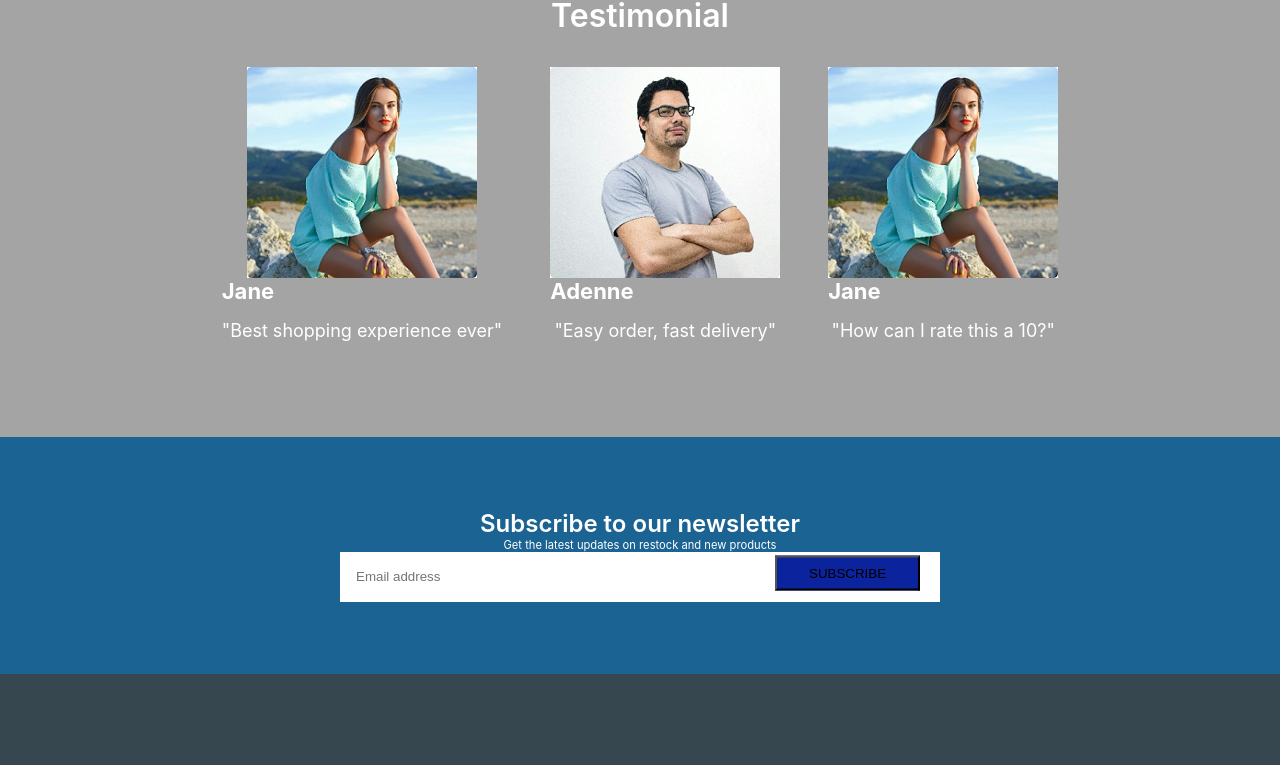
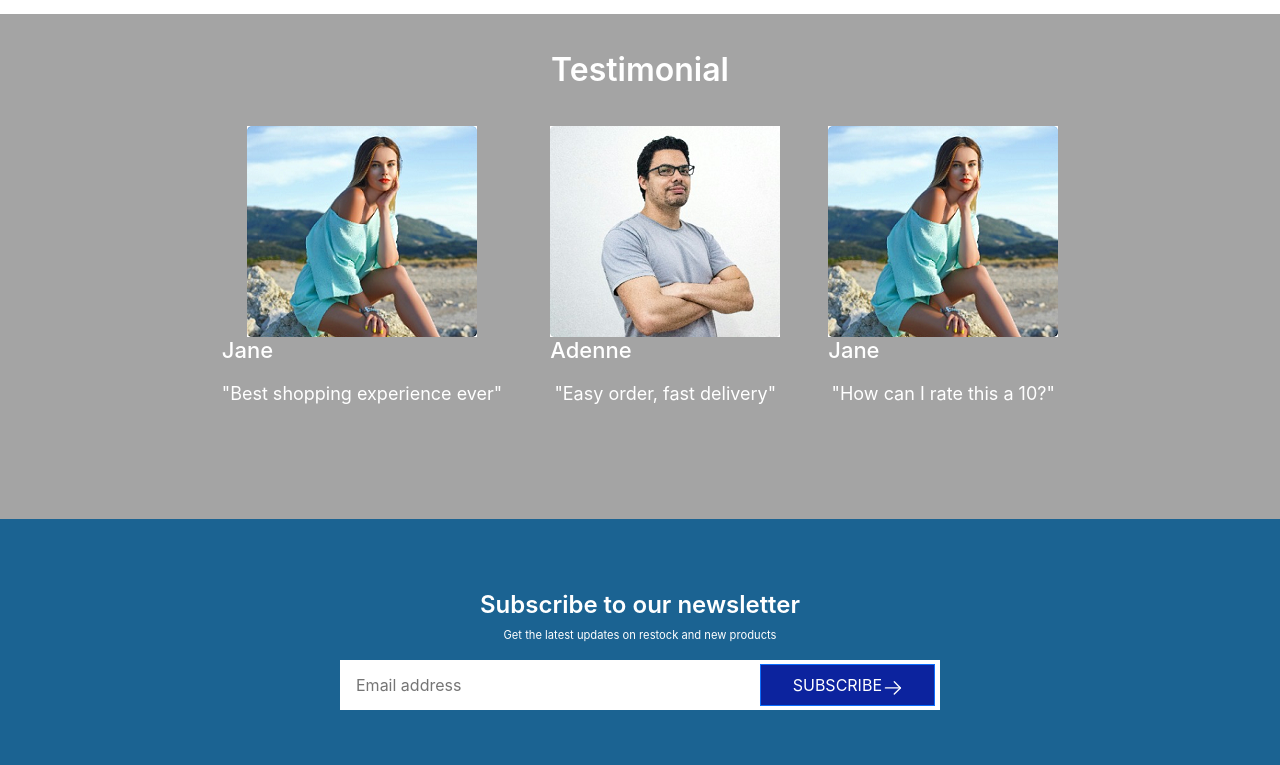
Before and after one commit to Habiblassz/timbu, a React (Create React App) app: page / in a window 1280 px wide. Shown: the part 2000-2765 px from the top of the page. Built offline with nearby package versions, Linux system fonts and the light colour scheme; the HTML template or start-up script is replaced by a standard one.

Commit message:
Made corrections to footer and navbar components

```diff
--- a/src/App.js
+++ b/src/App.js
@@ -3,9 +3,6 @@ import Main from "./components/main";
 import Shop from "./components/shop";
 import Testimonials from "./components/testimonials";
 import Footer from "./components/footer";
-// import "bootstrap/dist/css/bootstrap.min.css";
-// import NavbarComponent from "./components/navbar-page";
-// import DataFunction from "./components/data";
 
 function App() {
 	return (
@@ -15,7 +12,6 @@ function App() {
 			<Shop />
 			<Testimonials />
 			<Footer />
-			{/* <NavbarComponent /> */}
 			{/* <DataFunction /> */}
 		</div>
 	);
--- a/src/components/footer.css
+++ b/src/components/footer.css
@@ -1,4 +1,4 @@
-.wrapper .footer-top {
+.footer-wrapper .footer-top {
 	background-color: var(--light-blue);
 	display: flex;
 	flex-direction: column;
@@ -8,21 +8,21 @@
 	color: #fff;
 }
 
-.wrapper .footer-top h3 {
+.footer-wrapper .footer-top h3 {
 	font-size: 1.5rem;
 	font-weight: 600;
 }
 
-.wrapper .footer-top p {
+.footer-wrapper .footer-top p {
 	font-size: 0.7rem;
 	font-weight: 400;
 }
 
-.wrapper .footer-top .subscribe {
+.footer-wrapper .footer-top .subscribe {
 	position: relative;
 	height: 50px;
 }
-.wrapper .footer-top .subscribe input {
+.footer-wrapper .footer-top .subscribe input {
 	width: 600px;
 	height: 100%;
 	border: none;
@@ -30,97 +30,143 @@
 	outline: none;
 }
 
-.wrapper .footer-top .subscribe button {
+.footer-wrapper .footer-top .button {
+	display: flex;
+	position: absolute;
+	right: 5px;
+	top: 50%;
+	transform: translateY(-50%);
+}
+
+.footer-wrapper .footer-top .subscribe button {
 	padding: 0.5rem 2rem;
-	position: absolute;
-	transform: translate(-165px, 10%);
 	background-color: var(--deep-blue);
 	border-radius: 0;
 }
 
-.wrapper .footer-bottom {
+.footer-wrapper .footer-bottom {
 	background-color: var(--gray-color);
 	display: flex;
-	justify-content: space-between;
-	align-items: center;
+	justify-content: center;
+	align-items: flex-start;
+	gap: 11rem;
 	flex-wrap: wrap;
-	/* gap: 2.5rem; */
 	color: #fff;
 	padding: 5rem 4.5rem;
 }
 
-.wrapper .footer-bottom .footer-bottom-left .logo-name {
+.footer-wrapper .footer-bottom .footer-bottom-left .logo-name {
 	font-weight: 700;
 	font-size: 2rem;
 }
 
-.wrapper .footer-bottom .footer-bottom-left .navbar-logo {
+.footer-wrapper .footer-bottom .footer-bottom-left .navbar-logo {
 	display: flex;
 	flex-direction: column;
+	justify-content: flex-start;
+	align-items: flex-start;
 	gap: 1.5rem;
 }
 
-.wrapper .footer-bottom .footer-bottom-center {
+.footer-wrapper .footer-bottom .footer-bottom-center {
 	display: flex;
 	flex-direction: column;
 }
 
-.wrapper .footer-bottom .footer-bottom-center .links {
+.footer-wrapper .footer-bottom-center ul {
+	padding-left: 0;
+	position: relative;
+	line-height: 2rem;
+}
+
+.footer-wrapper .footer-bottom-center ul li {
+	color: var(--faint-grey);
+}
+
+.footer-wrapper .footer-bottom-center .accessories {
+	margin-left: 2.5rem;
+	color: #fff;
+}
+
+.footer-wrapper .footer-bottom-center .accessories-line {
+	width: 2rem;
+	height: 2px;
+	background-color: var(--green-color);
+	position: absolute;
+	transform: translateY(-50%);
+	top: 50%;
+}
+
+.footer-wrapper .footer-bottom-center .browse-all {
+	background-color: var(--dark-color);
+	color: var(--green-color);
+}
+
+.footer-wrapper .footer-bottom-center .browse-all svg {
+	margin-left: 5px;
+}
+
+.footer-wrapper .footer-bottom .footer-bottom-center .links {
+	display: flex;
+	gap: 3rem;
+}
+
+.footer-wrapper .footer-bottom-center .last-line {
+	text-align: center;
+	margin-top: 2rem;
+}
+
+.footer-wrapper .footer-bottom .footer-bottom-right .download-card {
+	background-color: var(--dark-color);
 	display: flex;
 	gap: 1rem;
-}
-
-.wrapper .footer-bottom .footer-bottom-right .download-card {
-	background-color: var(--dark-color);
-	display: flex;
-	/* align-items: center; */
-	justify-content: space-between;
-	/* padding: 1rem 1.2rem; */
+	padding: 1rem 1.4rem;
 	margin-top: 1rem;
 	border-radius: 3px;
 }
 
-/* .wrapper .footer-bottom-right .download-card .text {
-	line-height: 13px;
-} */
+.footer-wrapper .footer-bottom-right .download-card .text {
+	line-height: 3px;
+	align-self: center;
+}
 
-.wrapper .footer-bottom-right .download-card .app-store {
+.footer-wrapper .footer-bottom-right .download-card .app-store {
 	font-size: 14px;
 	font-weight: 600;
 }
-.wrapper .footer-bottom-right .download-card .get-now {
+.footer-wrapper .footer-bottom-right .download-card .get-now {
 	font-weight: 400;
 	font-size: 11px;
 }
 
 @media (max-width: 860px) {
-	.wrapper .footer-bottom .footer-bottom-right {
+	.footer-wrapper .footer-bottom .footer-bottom-right {
 		order: 1;
 	}
 
-	.wrapper .footer-bottom .footer-bottom-center {
+	.footer-wrapper .footer-bottom .footer-bottom-center {
 		order: 2;
 	}
 }
 
 @media (max-width: 630px) {
-	.wrapper .subscribe input {
+	.footer-wrapper .subscribe input {
 		width: 400px;
 		padding-right: 12rem;
 	}
 
-	.wrapper .footer-bottom {
+	.footer-wrapper .footer-bottom {
 		padding: 4.5rem;
 	}
 }
 
 @media (max-width: 460px) {
-	.wrapper .subscribe input {
+	.footer-wrapper .subscribe input {
 		width: 280px;
 		padding-right: 7rem;
 	}
 
-	.wrapper .subscribe button {
+	.footer-wrapper .subscribe button {
 		padding: 0.45rem;
 		transform: translate(-100px, 10%);
 	}
--- a/src/components/footer.jsx
+++ b/src/components/footer.jsx
@@ -6,13 +6,38 @@ class Footer extends Component {
 	state = {};
 	render() {
 		return (
-			<div className="wrapper">
+			<div className="footer-wrapper">
 				<div className="top footer-top">
 					<h3>Subscribe to our newsletter</h3>
 					<p>Get the latest updates on restock and new products</p>
 					<div className="subscribe">
-						<input type="text" placeholder="Email address" />
-						<button className="btn btn-primary">SUBSCRIBE</button>
+						<input type="text" placeholder="Email address" name="email" />
+						<span className="button">
+							<button className="btn btn-primary">
+								SUBSCRIBE
+								<svg
+									width="20"
+									height="20"
+									viewBox="0 0 22 22"
+									fill="none"
+									xmlns="http://www.w3.org/2000/svg">
+									<path
+										d="M3.75 12H20.25"
+										stroke="#fff"
+										strokeWidth="1.5"
+										strokeLinecap="round"
+										strokeLinejoin="round"
+									/>
+									<path
+										d="M13.5 5.25L20.25 12L13.5 18.75"
+										stroke="#fff"
+										strokeWidth="1.5"
+										strokeLinecap="round"
+										strokeLinejoin="round"
+									/>
+								</svg>
+							</button>
+						</span>
 					</div>
 				</div>
 				<div className="bottom footer-bottom">
@@ -49,10 +74,38 @@ class Footer extends Component {
 									<li>Bandages</li>
 									<li>Alcohol wipes</li>
 									<li>Sanitizers</li>
-									<li>Accesories</li>
+									<li>
+										<div className="accessories-line"></div>
+										<div className="accessories">Accesories</div>
+									</li>
 									<li>Surgical scissors</li>
 									<li>Gloves</li>
-									<li>Browse All Product</li>
+									<li>
+										<div className="browse-all">
+											Browse All Product
+											<svg
+												width="20"
+												height="20"
+												viewBox="0 0 22 22"
+												fill="none"
+												xmlns="http://www.w3.org/2000/svg">
+												<path
+													d="M3.75 12H20.25"
+													stroke="#69F0AE"
+													strokeWidth="1.5"
+													strokeLinecap="round"
+													strokeLinejoin="round"
+												/>
+												<path
+													d="M13.5 5.25L20.25 12L13.5 18.75"
+													stroke="#69F0AE"
+													strokeWidth="1.5"
+													strokeLinecap="round"
+													strokeLinejoin="round"
+												/>
+											</svg>
+										</div>
+									</li>
 								</ul>
 							</div>
 							<div className="quick-links">
@@ -68,7 +121,7 @@ class Footer extends Component {
 								</ul>
 							</div>
 						</div>
-						<span>Shoppu 2024</span>
+						<span className="last-line">Shoppu 2024</span>
 					</div>
 					<div className="footer-bottom-right">
 						<p>DOWNLOAD APP</p>
--- a/src/index.css
+++ b/src/index.css
@@ -7,10 +7,12 @@
 :root {
 	--green-color: #69f0ae;
 	--gray-color: #37474f;
+	--faint-grey: #929fa5;
 	--light-gray: #a4a4a4;
 	--lighter-gray: #5f6c72;
 	--lightest-gray: ##5f6c72;
 	--black-color: #1d1d1d;
+	--dark-color: #191c1f;
 	--white-color: #ffffff;
 	--blue-color: #1b6392;
 	--light-blue: #1b6392;
```
Also changed, not shown: src/components/navbar-page.jsx (deleted, +0 -13 lines), src/images/shoppu-logo-light.svg.
